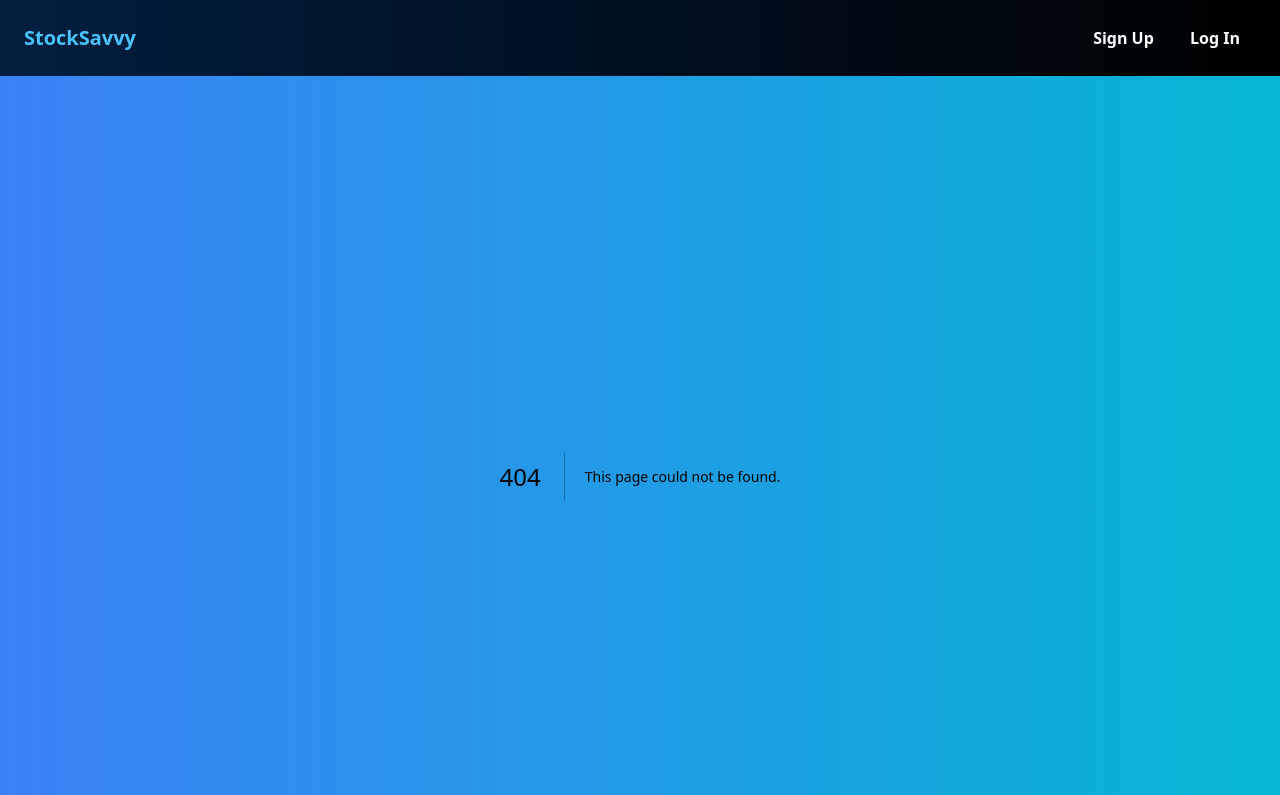
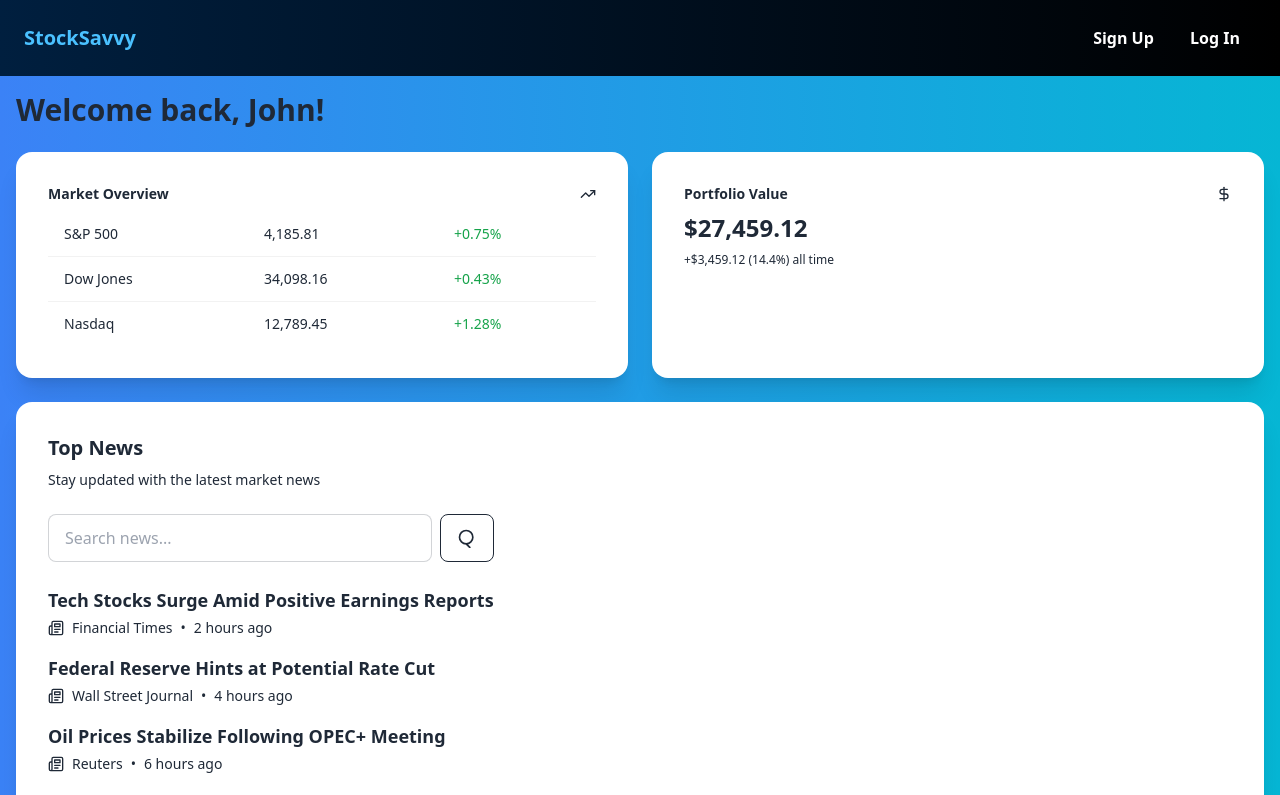
Before and after one commit to GaureeshHegde/PortfolioManagementSystem, a Next.js app: page /dashboard in a window 1280 px wide. Before the commit this address had no page. Shown: the top 795 px of the page. Built offline with nearby package versions, Linux system fonts and the light colour scheme.

Commit message:
Committing before updating node

```diff
--- a/package.json
+++ b/package.json
@@ -25,6 +25,7 @@
     "react-icons": "^5.3.0",
     "react-toastify": "^10.0.6",
     "sequelize": "^6.37.4",
+    "yahoo-finance": "^0.3.8",
     "zod": "^3.23.8"
   },
   "devDependencies": {
--- /dev/null
+++ b/src/app/api/stocks.js
@@ -0,0 +1,20 @@
+// pages/api/stocks.js
+import yahooFinance from 'yahoo-finance';
+
+export default async function handler(req, res) {
+    const { symbol } = req.query;
+
+    if (!symbol) {
+        return res.status(400).json({ error: 'Stock symbol is required' });
+    }
+
+    try {
+        const result = await yahooFinance.quote({
+            symbol,
+            modules: ['price', 'summaryDetail'],
+        });
+        res.status(200).json(result);
+    } catch (error) {
+        res.status(500).json({ error: 'Failed to fetch stock data' });
+    }
+}
--- /dev/null
+++ b/src/app/api/watchlist/add.js
@@ -0,0 +1,20 @@
+// pages/api/watchlist/add.js
+import { db } from 'path/to/your/database'; // Adjust this import to your DB connection setup
+
+export default async function handler(req, res) {
+    const { userId, stockSymbol, stockName } = req.body;
+
+    if (!userId || !stockSymbol || !stockName) {
+        return res.status(400).json({ error: 'User ID, stock symbol, and stock name are required' });
+    }
+
+    try {
+        await db.query(
+            'INSERT INTO watchlists (user_id, stock_symbol, stock_name) VALUES ($1, $2, $3)',
+            [userId, stockSymbol, stockName]
+        );
+        res.status(200).json({ message: 'Stock added to watchlist' });
+    } catch (error) {
+        res.status(500).json({ error: 'Failed to add stock' });
+    }
+}
--- /dev/null
+++ b/src/app/api/watchlist/remove.js
@@ -0,0 +1,20 @@
+// pages/api/watchlist/remove.js
+import { db } from 'path/to/your/database'; // Adjust this import to your DB connection setup
+
+export default async function handler(req, res) {
+    const { userId, stockSymbol } = req.body;
+
+    if (!userId || !stockSymbol) {
+        return res.status(400).json({ error: 'User ID and stock symbol are required' });
+    }
+
+    try {
+        await db.query(
+            'DELETE FROM watchlists WHERE user_id = $1 AND stock_symbol = $2',
+            [userId, stockSymbol]
+        );
+        res.status(200).json({ message: 'Stock removed from watchlist' });
+    } catch (error) {
+        res.status(500).json({ error: 'Failed to remove stock' });
+    }
+}
--- /dev/null
+++ b/src/app/dashboard/page.js
@@ -0,0 +1,121 @@
+"use client";
+
+import { useState } from "react";
+import { Card, CardContent, CardDescription, CardHeader, CardTitle } from "daisyui";
+import { Input } from "daisyui";
+import { ArrowUpIcon, ArrowDownIcon, TrendingUpIcon, NewspaperIcon, DollarSignIcon } from "lucide-react";
+import { ScrollArea } from "daisyui";
+import daisyui from "daisyui";
+
+// Mock data for news articles
+const mockNews = [
+  { id: 1, title: "Tech Stocks Surge Amid Positive Earnings Reports", source: "Financial Times", time: "2 hours ago" },
+  { id: 2, title: "Federal Reserve Hints at Potential Rate Cut", source: "Wall Street Journal", time: "4 hours ago" },
+  { id: 3, title: "Oil Prices Stabilize Following OPEC+ Meeting", source: "Reuters", time: "6 hours ago" },
+  { id: 4, title: "Cryptocurrency Market Sees Renewed Interest from Institutional Investors", source: "Bloomberg", time: "8 hours ago" },
+  { id: 5, title: "Major Merger Announced in Pharmaceutical Sector", source: "CNBC", time: "10 hours ago" },
+];
+
+// Mock data for market overview
+const mockMarketOverview = [
+  { index: "S&P 500", value: "4,185.81", change: "+0.75%" },
+  { index: "Dow Jones", value: "34,098.16", change: "+0.43%" },
+  { index: "Nasdaq", value: "12,789.45", change: "+1.28%" },
+];
+
+export default function UserDashboard() {
+  const [searchTerm, setSearchTerm] = useState("");
+
+  const filteredNews = mockNews.filter((article) =>
+    article.title.toLowerCase().includes(searchTerm.toLowerCase())
+  );
+
+  return (
+    <div className="container mx-auto p-4">
+      <h1 className="text-3xl font-bold mb-6">Welcome back, John!</h1>
+
+      <div className="grid gap-6 md:grid-cols-2 mb-6">
+        {/* Market Overview Card */}
+        <div className="card w-full bg-base-100 shadow-xl">
+          <div className="card-body">
+            <div className="flex justify-between items-center">
+              <h2 className="card-title text-sm">Market Overview</h2>
+              <TrendingUpIcon className="h-4 w-4 text-muted-foreground" />
+            </div>
+            <table className="table w-full">
+              <tbody>
+                {mockMarketOverview.map((item) => (
+                  <tr key={item.index}>
+                    <td className="font-medium">{item.index}</td>
+                    <td>{item.value}</td>
+                    <td className={item.change.startsWith("+") ? "text-green-600" : "text-red-600"}>
+                      {item.change}
+                    </td>
+                  </tr>
+                ))}
+              </tbody>
+            </table>
+          </div>
+        </div>
+
+        {/* Portfolio Value Card */}
+        <div className="card w-full bg-base-100 shadow-xl">
+          <div className="card-body">
+            <div className="flex justify-between items-center">
+              <h2 className="card-title text-sm">Portfolio Value</h2>
+              <DollarSignIcon className="h-4 w-4 text-muted-foreground" />
+            </div>
+            <div className="text-2xl font-bold">$27,459.12</div>
+            <p className="text-xs text-muted-foreground">+$3,459.12 (14.4%) all time</p>
+          </div>
+        </div>
+      </div>
+
+      {/* Top News Card */}
+      <div className="card w-full bg-base-100 shadow-xl mb-8">
+        <div className="card-body">
+          <h2 className="card-title">Top News</h2>
+          <p className="text-sm text-muted-foreground">Stay updated with the latest market news</p>
+          <div className="flex items-center space-x-2 my-4">
+            <input
+              type="text"
+              placeholder="Search news..."
+              value={searchTerm}
+              onChange={(e) => setSearchTerm(e.target.value)}
+              className="input input-bordered w-full max-w-sm"
+            />
+            <button className="btn btn-outline">
+              <svg
+                xmlns="http://www.w3.org/2000/svg"
+                fill="none"
+                viewBox="0 0 24 24"
+                strokeWidth="2"
+                stroke="currentColor"
+                className="h-5 w-5"
+              >
+                <path
+                  strokeLinecap="round"
+                  strokeLinejoin="round"
+                  d="M11 19a8 8 0 100-16 8 8 0 000 16zm0 0l4.35 4.35"
+                />
+              </svg>
+            </button>
+          </div>
+          <div className="overflow-y-auto h-96">
+            {filteredNews.map((article) => (
+              <div key={article.id} className="mb-4 last:mb-0">
+                <h3 className="text-lg font-semibold">{article.title}</h3>
+                <div className="flex items-center mt-1 text-sm text-muted-foreground">
+                  <NewspaperIcon className="h-4 w-4 mr-2" />
+                  <span>{article.source}</span>
+                  <span className="mx-2">•</span>
+                  <span>{article.time}</span>
+                </div>
+              </div>
+            ))}
+          </div>
+        </div>
+      </div>
+    </div>
+  );
+}
--- a/src/app/login/page.js
+++ b/src/app/login/page.js
@@ -183,14 +183,14 @@ const LoginPage = () => {
             <p className="mt-6 text-center">
               {isCreatingAccount ? (
                 <>
-                  Already have an account?{" "}
+                  <span className="text-white">Already have an account? </span>
                   <button onClick={() => setIsCreatingAccount(false)} className="link link-primary">
                     Log In
                   </button>
                 </>
               ) : (
                 <>
-                  Don't have an account?{" "}
+                  <span className="text-white">Don't have an account? </span>
                   <button onClick={() => setIsCreatingAccount(true)} className="link link-primary">
                     Sign Up
                   </button>
--- a/src/app/register/page.js
+++ b/src/app/register/page.js
@@ -42,7 +42,7 @@ const RegisterPage = () => {
               />
             </div>
             <div className="mb-4">
-              <label className="block mb-2 text-sm" htmlFor="confirm-password">Confirm Password</label>
+              <label className="block mb-2 text-sm text-white" htmlFor="confirm-password">Confirm Password</label>
               <input
                 type="password"
                 id="confirm-password"
--- a/src/app/watchlist/page.js
+++ b/src/app/watchlist/page.js
@@ -1,53 +1,77 @@
 "use client";
 
-import { useState } from "react"
-import { ArrowDownIcon, ArrowUpIcon, PlusIcon, Trash2Icon } from "lucide-react"
+import { useState } from "react";
+import { ArrowDownIcon, ArrowUpIcon, PlusIcon, Trash2Icon } from "lucide-react";
 import { toast } from 'react-hot-toast';
 
-// Mock data for demonstration
-const mockStocks = [
-  { symbol: "AAPL", name: "Apple Inc.", price: 150.25, change: 2.5 },
-  { symbol: "GOOGL", name: "Alphabet Inc.", price: 2750.80, change: -0.8 },
-  { symbol: "MSFT", name: "Microsoft Corporation", price: 305.50, change: 1.2 },
-  { symbol: "AMZN", name: "Amazon.com, Inc.", price: 3380.75, change: -1.5 },
-  { symbol: "FB", name: "Meta Platforms, Inc.", price: 325.30, change: 0.5 },
-]
+export default function WatchlistPage() {
+  const [watchlist, setWatchlist] = useState([]);
+  const [searchQuery, setSearchQuery] = useState("");
+  const [searchResults, setSearchResults] = useState([]);
 
-// Mock function to simulate stock search
-const searchStocks = (query) => {
-  return mockStocks.filter(stock =>
-    stock.symbol.toLowerCase().includes(query.toLowerCase()) ||
-    stock.name.toLowerCase().includes(query.toLowerCase())
-  )
-}
+  const handleSearch = async () => {
+    if (!searchQuery) return;
 
-export default function WatchlistPage() {
-  const [watchlist, setWatchlist] = useState([])
-  const [searchQuery, setSearchQuery] = useState("")
-  const [searchResults, setSearchResults] = useState([])
+    try {
+        const response = await fetch(`/api/stocks?symbol=${searchQuery}`);
 
-  const handleSearch = () => {
-    const results = searchStocks(searchQuery)
-    setSearchResults(results)
-  }
+        if (!response.ok) {
+            const errorData = await response.json();
+            throw new Error(errorData.error || "Failed to fetch stock data."); // More informative error handling
+        }
 
-  const addToWatchlist = (stock) => {
-    if (!watchlist.some(item => item.symbol === stock.symbol)) {
+        const data = await response.json();
+        setSearchResults(data);
+    } catch (error) {
+        console.error("Error fetching stock data:", error);
+        toast.error(error.message); // Display the error message in a toast
+    }
+};
+
+
+
+  const addToWatchlist = async (stock) => {
+    if (watchlist.some(item => item.symbol === stock.symbol)) {
+      toast.error(`${stock.symbol} is already in your watchlist.`);
+      return;
+    }
+
+    try {
+      const response = await fetch('/api/watchlist/add', {
+        method: 'POST',
+        headers: {
+          'Content-Type': 'application/json',
+        },
+        body: JSON.stringify({ userId: 1, stockSymbol: stock.symbol, stockName: stock.name }) // Replace userId with the actual user ID
+      });
+
+      if (!response.ok) throw new Error("Failed to add stock to watchlist.");
       setWatchlist([...watchlist, stock]);
-      toast.success(`${stock.symbol} has been added to your watchlist.`); // Ensure this is a string
-    } else {
-      toast.error(`${stock.symbol} is already in your watchlist.`); // Ensure this is a string
+      toast.success(`${stock.symbol} has been added to your watchlist.`);
+    } catch (error) {
+      toast.error(error.message);
     }
   };
 
+  const removeFromWatchlist = async (symbol) => {
+    try {
+      const response = await fetch('/api/watchlist/remove', {
+        method: 'POST',
+        headers: {
+          'Content-Type': 'application/json',
+        },
+        body: JSON.stringify({ userId: 1, stockSymbol: symbol }) // Replace userId with the actual user ID
+      });
 
-  const removeFromWatchlist = (symbol) => {
-  setWatchlist(watchlist.filter(stock => stock.symbol !== symbol));
-  toast.success("Removed from Watchlist", {
-    description: `${symbol} has been removed from your watchlist.`,
-  });
-};
-
+      if (!response.ok) throw new Error("Failed to remove stock from watchlist.");
+      setWatchlist(watchlist.filter(stock => stock.symbol !== symbol));
+      toast.success("Removed from Watchlist", {
+        description: `${symbol} has been removed from your watchlist.`,
+      });
+    } catch (error) {
+      toast.error(error.message);
+    }
+  };
 
   return (
     <div className="container mx-auto p-4">
@@ -152,5 +176,5 @@ export default function WatchlistPage() {
         </div>
       </div>
     </div>
-  )
+  );
 }
```
Also changed, not shown: src/app/landing/page.js (added), 1 other file (tests, documents, lock files or other folders).
